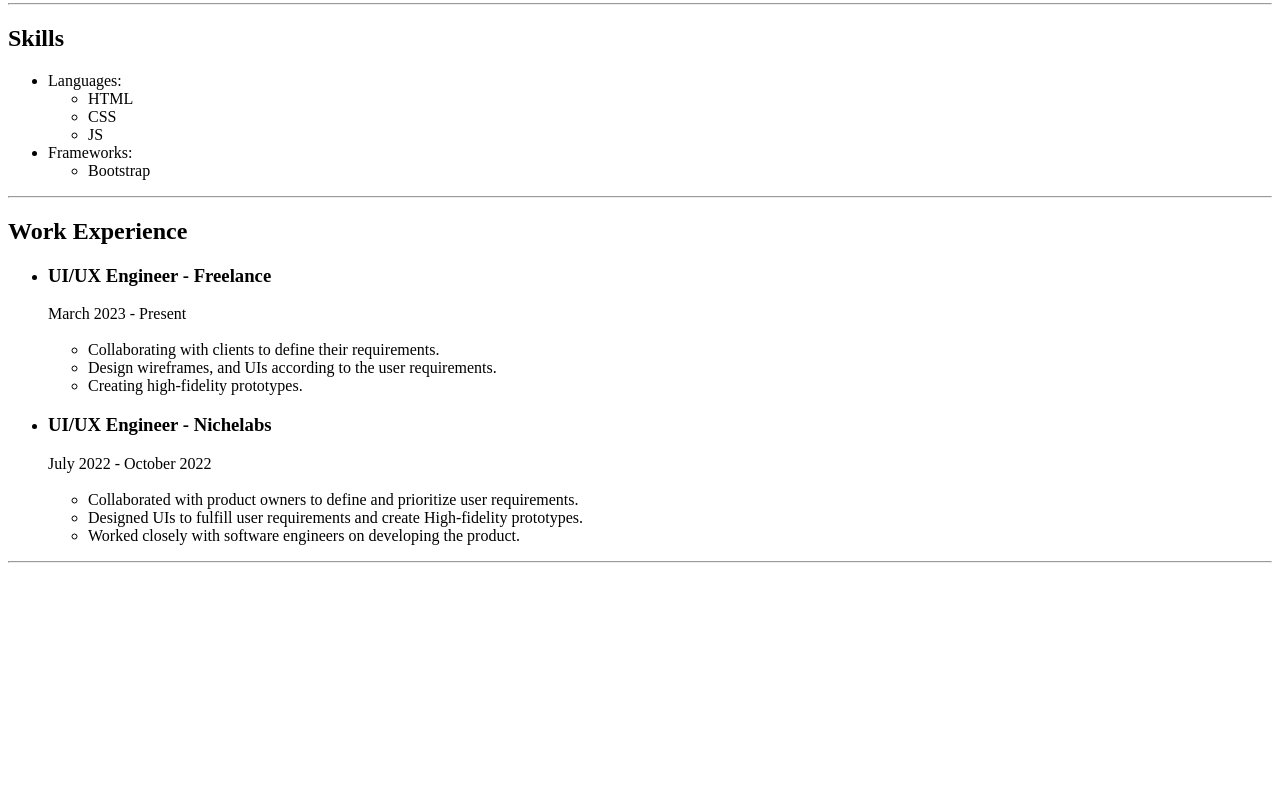
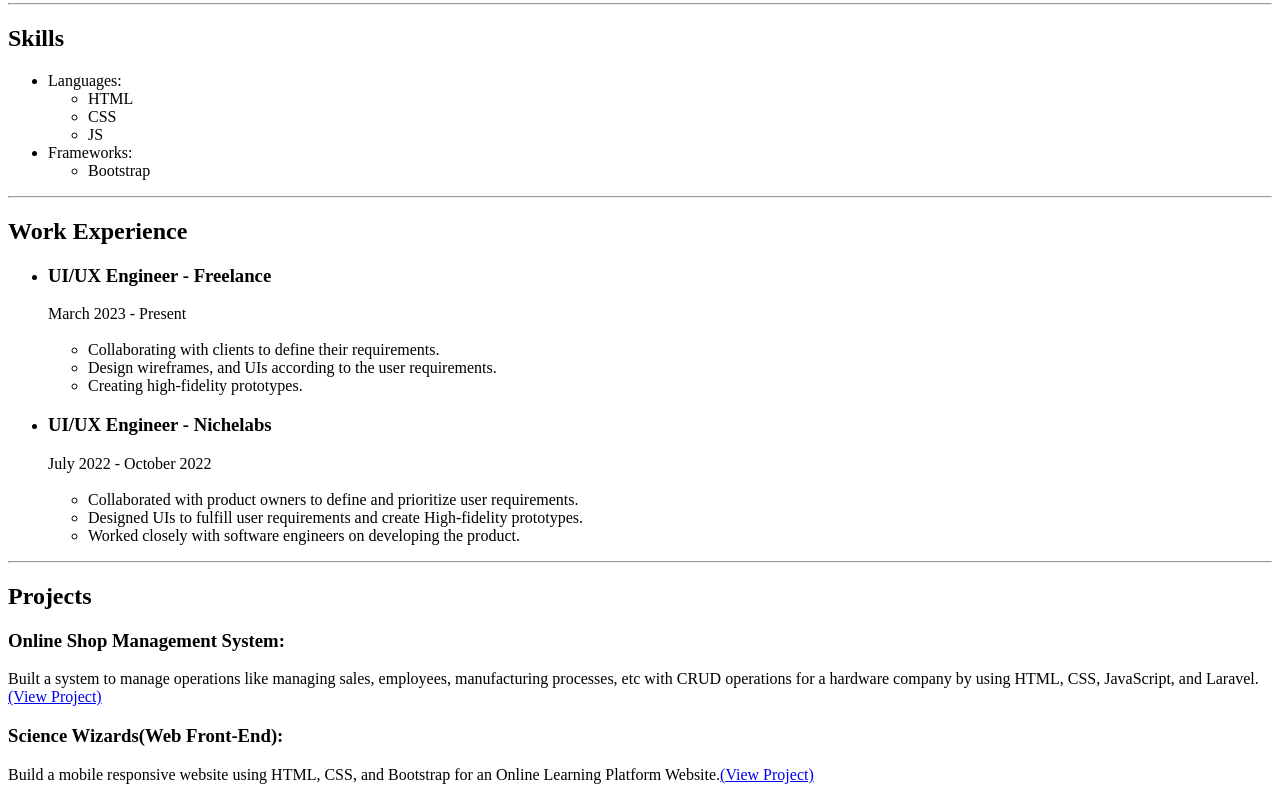
Before and after one commit to virajA404/Capstone-Project-1---Online-Resume, a plain HTML site: page index.html in a window 1280 px wide. Shown: the part 550-1350 px from the top of the page. Before the commit the page ends 1121 px from the top, so only its background shows below. Drawn offline with Linux system fonts and the light colour scheme.

Commit message:
projects

```diff
--- a/index.html
+++ b/index.html
@@ -98,6 +98,24 @@
     <hr />
     <!-- Work Experience section ends here-->
 
+    <!-- Projects section -->
+    <h2>Projects</h2>
+    <h3>Online Shop Management System:</h3>
+    <p>
+        Built a system to manage operations like managing sales, employees,
+        manufacturing processes, etc with CRUD operations for a hardware company
+        by using HTML, CSS, JavaScript, and Laravel.<a
+          href="https://github.com/virajA404/OnlineShopManagementSystem"
+          >(View Project)</a>
+      </p>
 
+    <h3>Science Wizards(Web Front-End):</h3>
+    <p>
+        Build a mobile responsive website using HTML, CSS, and Bootstrap for an
+        Online Learning Platform Website.<a
+          href="https://science-wizard.pages.dev/"
+          >(View Project)</a>
+      </p>
+    <!-- Projects section ends here -->
   </body>
 </html>
```
